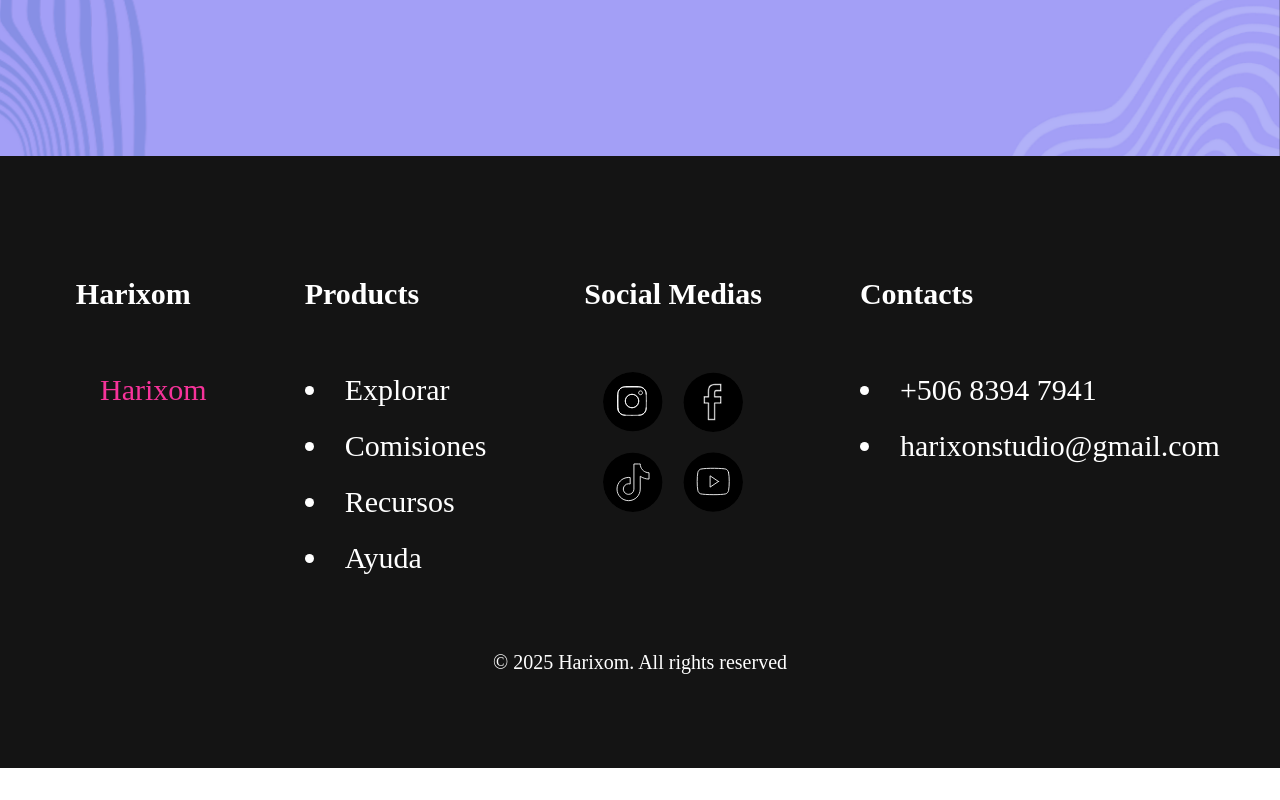
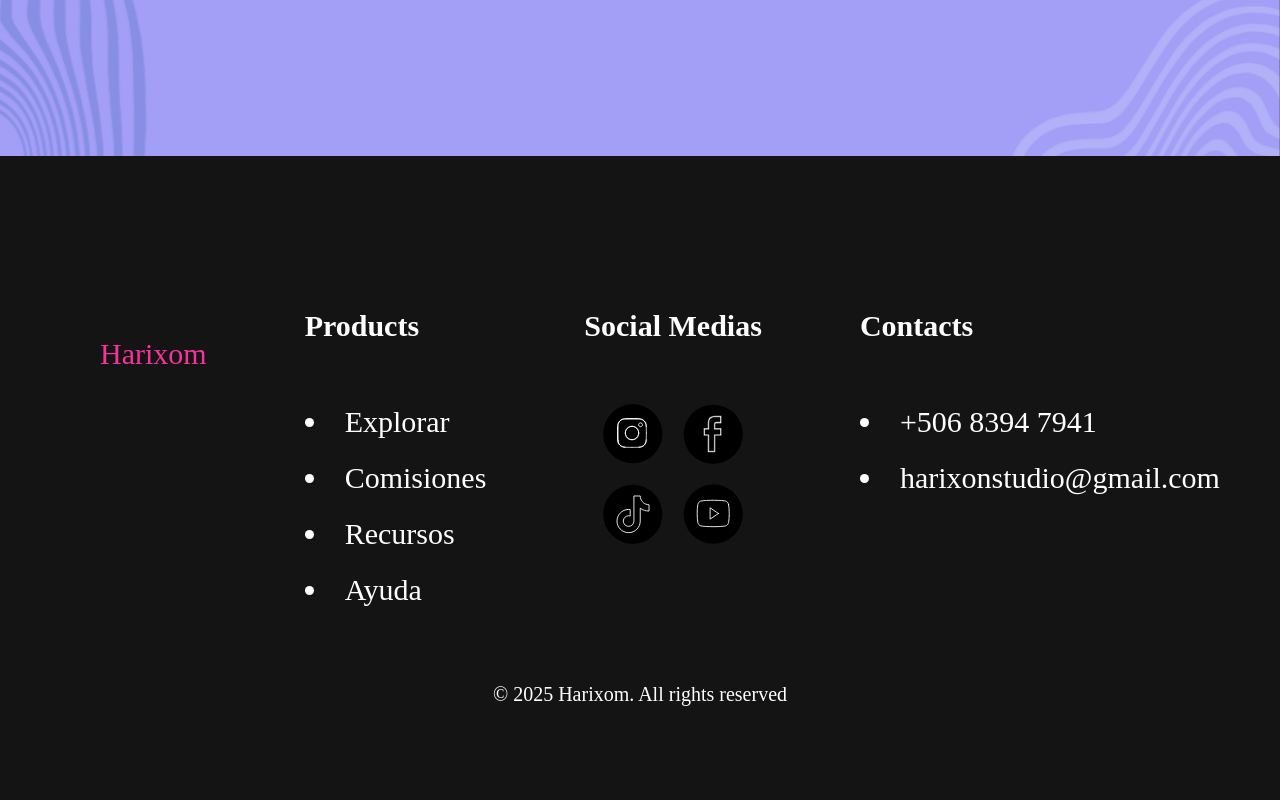
Before and after one commit to harixomstudio/Harixom-Desarrollo, a React (Vite) app in the folder frontend/: page /Landing in a window 1280 px wide. Shown: the part 4363-5163 px from the top of the page. Before the commit the page ends 5131 px from the top, so only its background shows below. Built offline with nearby package versions, Linux system fonts and the light colour scheme.

Commit message:
Update Footer.tsx

```diff
--- a/frontend/src/components/Footer.tsx
+++ b/frontend/src/components/Footer.tsx
@@ -21,7 +21,7 @@ export default function Footer(props: FooterProps) {
           {/* the footer of the app */}
           <div className="flex flex-col items-center justify-center max-lg:items-center ">
             <h4 className="font-semibold pb-15 max-lg:pb-10">
-              {props.titlePage}{" "}
+
             </h4>
              <div className="text-pink-500 text-3xl pl-10"
   style={{ fontFamily: "Starstruck" }}>
```
